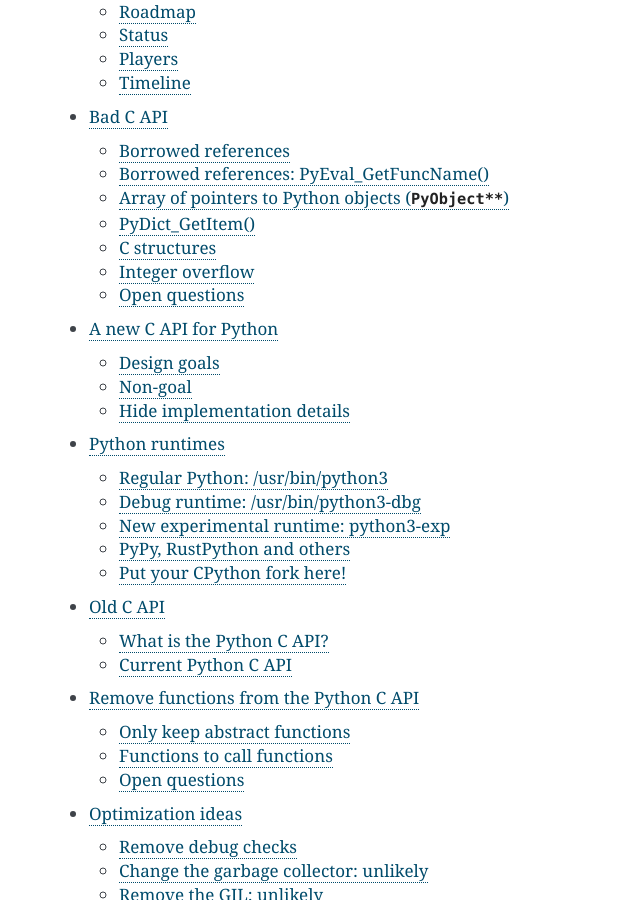
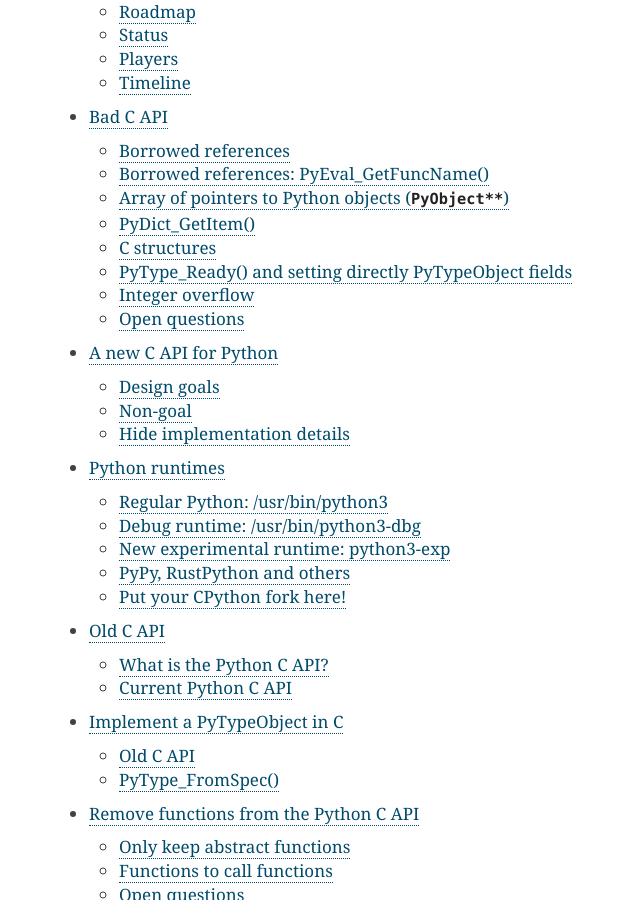
Before and after one commit to pythoncapi/pythoncapi, a Sphinx documentation site: the page built from doc/index.rst, in a window 1280 px wide and 900 px high, scrolled down 724 px. Shown: the whole window, without its empty margins (361-1001 px from the left). Built offline with Sphinx 7.4.7, drawn with Linux system fonts in a browser that asks for light colours; some of the changed lines change nothing that is shown.

Commit message:
PyTypeObject

```diff
--- a/doc/bad_api.rst
+++ b/doc/bad_api.rst
@@ -121,6 +121,14 @@
 access directly fields, to not use fixed offset at the ABI level. Replace
 macros with functions calls. PyPy already does this in its C API (``cpyext``).
 
+PyType_Ready() and setting directly PyTypeObject fields
+=======================================================
+
+* ``PyTypeObject`` structure should become opaquet
+* ``PyType_Ready()`` should be removed
+
+See :ref:`Implement a PyTypeObject in C <impl-pytype>` for the rationale.
+
 Integer overflow
 ================
 
--- a/doc/index.rst
+++ b/doc/index.rst
@@ -36,6 +36,7 @@
    new_api
    runtimes
    old_c_api
+   type_object
    remove_functions
    optimization_ideas
    backward_compatibility
--- /dev/null
+++ b/doc/type_object.rst
@@ -0,0 +1,121 @@
+.. _impl-pytype:
+
++++++++++++++++++++++++++++++
+Implement a PyTypeObject in C
++++++++++++++++++++++++++++++
+
+Old C API
+=========
+
+Truncated example of the ``PyUnicode_Type`` (Python ``str``)::
+
+    PyTypeObject PyUnicode_Type = {
+        PyVarObject_HEAD_INIT(&PyType_Type, 0)
+        "str",                        /* tp_name */
+        sizeof(PyUnicodeObject),      /* tp_basicsize */
+        0,                            /* tp_itemsize */
+        /* Slots */
+        (destructor)unicode_dealloc,  /* tp_dealloc */
+        0,                            /* tp_print */
+        0,                            /* tp_getattr */
+        0,                            /* tp_setattr */
+        0,                            /* tp_reserved */
+        unicode_repr,                 /* tp_repr */
+        &unicode_as_number,           /* tp_as_number */
+        &unicode_as_sequence,         /* tp_as_sequence */
+        &unicode_as_mapping,          /* tp_as_mapping */
+        (hashfunc) unicode_hash,      /* tp_hash*/
+        (...)
+        0,                            /* tp_init */
+        0,                            /* tp_alloc */
+        unicode_new,                  /* tp_new */
+        PyObject_Del,                 /* tp_free */
+    };
+
+The type must then be initialized once by calling ``PyType_Ready()``::
+
+    if (PyType_Ready(&PyUnicode_Type) < 0) { /* handle the error */ }
+
+This API has an obvious flaw: it rely on the exact implementation of
+``PyTypeObject``, the developer has to know all fields.
+
+Variant using C99 syntax::
+
+    static PyTypeObject _abc_data_type = {
+        PyVarObject_HEAD_INIT(&PyType_Type, 0)
+        "_abc_data",                        /*tp_name*/
+        sizeof(_abc_data),                  /*tp_size*/
+        .tp_dealloc = (destructor)abc_data_dealloc,
+        .tp_flags = Py_TPFLAGS_DEFAULT,
+        .tp_alloc = PyType_GenericAlloc,
+        .tp_new = abc_data_new,
+    };
+
+PyType_FromSpec()
+=================
+
+Python 3.1 introduced a new function::
+
+    PyObject* PyType_FromSpec(PyType_Spec *spec)
+
+Documentation:
+
+    Creates and returns a heap type object from the *spec* passed to the function.
+
+There are two additional **private** functions (excluded from the :ref:`Stable
+ABI <stable-abi>`)::
+
+    PyObject* PyType_FromSpecWithBases(PyType_Spec*, PyObject*);
+    void* PyType_GetSlot(PyTypeObject*, int);
+
+``PyType_GetSlot()`` expects a slot number which comes from
+`Include/typeslots.inc
+<https://github.com/python/cpython/blob/master/Include/typeslots.h>`_: see
+``slotoffsets`` array. The file contains the warning:
+
+    Do not renumber the file; these numbers are **part of the stable ABI**.
+
+Some slots have been disabled (`bpo-10181
+<https://bugs.python.org/issue10181>`_)::
+
+    /* Disabled, see #10181 */
+    #undef Py_bf_getbuffer
+    #undef Py_bf_releasebuffer
+
+Examples of slots::
+
+    #define Py_nb_add 7
+
+    #define Py_tp_alloc 47
+
+    #define Py_tp_call 50
+
+    #define Py_tp_clear 51
+
+    #define Py_tp_doc 56
+
+    #define Py_tp_getattr 57
+
+Example of type::
+
+    static PyType_Slot PyCursesPanel_Type_slots[] = {
+        {Py_tp_dealloc, PyCursesPanel_Dealloc},
+        {Py_tp_methods, PyCursesPanel_Methods},
+        {0, 0},
+    };
+
+    static PyType_Spec PyCursesPanel_Type_spec = {
+        "_curses_panel.panel",
+        sizeof(PyCursesPanelObject),
+        0,
+        Py_TPFLAGS_DEFAULT,
+        PyCursesPanel_Type_slots
+    };
+
+Later initialized by::
+
+    PyObject *v = PyType_FromSpec(&PyCursesPanel_Type_spec);
+    if (v == NULL)
+        goto fail;
+    ((PyTypeObject *)v)->tp_new = NULL;
+    _curses_panelstate(m)->PyCursesPanel_Type = v;
```
